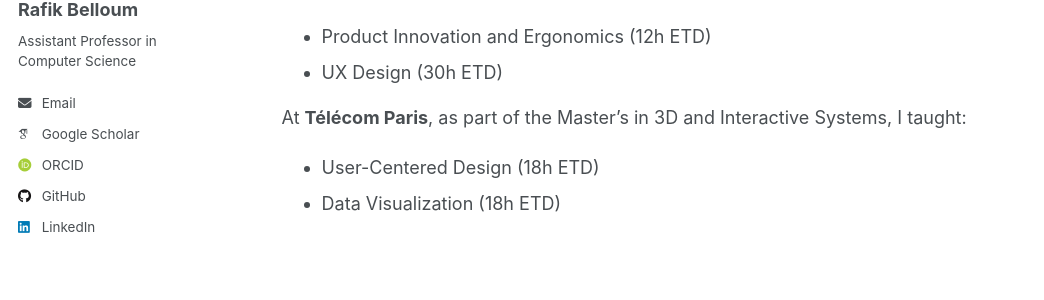
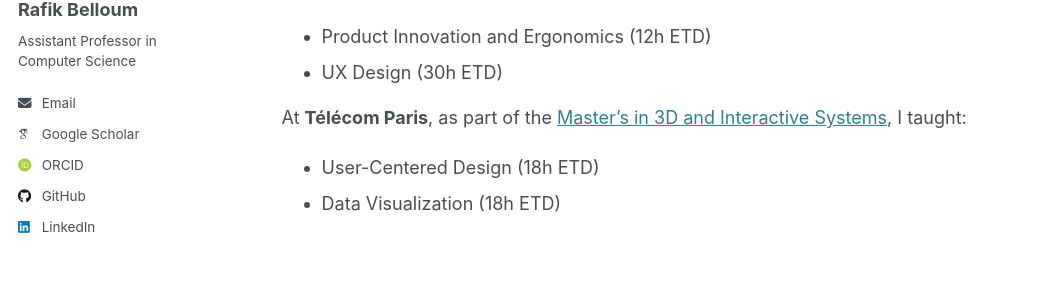
Before and after one commit to rafik-belloum/rafik-belloum.github.io, a Jekyll site: the page built from _pages/teaching.md, in a window 1280 px wide and 900 px high, scrolled down 583 px. Shown: the part 285-585 px from the top of the window, without its empty margins (0-1044 px from the left). Built offline with Jekyll 4.4.1, drawn with Linux system fonts in a browser that asks for light colours; some web fonts are replaced; part of the change alters nothing that is shown.

```diff
--- a/_pages/teaching.md
+++ b/_pages/teaching.md
@@ -32,7 +32,7 @@ At **INSA Hauts-de-France**, in the [IEAP Master 2](https://formations.uphf.fr/f
 - Product Innovation and Ergonomics (12h ETD)
 - UX Design (30h ETD)
 
-At **Télécom Paris**, as part of the Master's in 3D and Interactive Systems, I taught:
+At **Télécom Paris**, as part of the [Master's in 3D and Interactive Systems](https://perso.telecom-paristech.fr/elc/igr/), I taught:
 
 - User-Centered Design (18h ETD)
 - Data Visualization (18h ETD)
```
